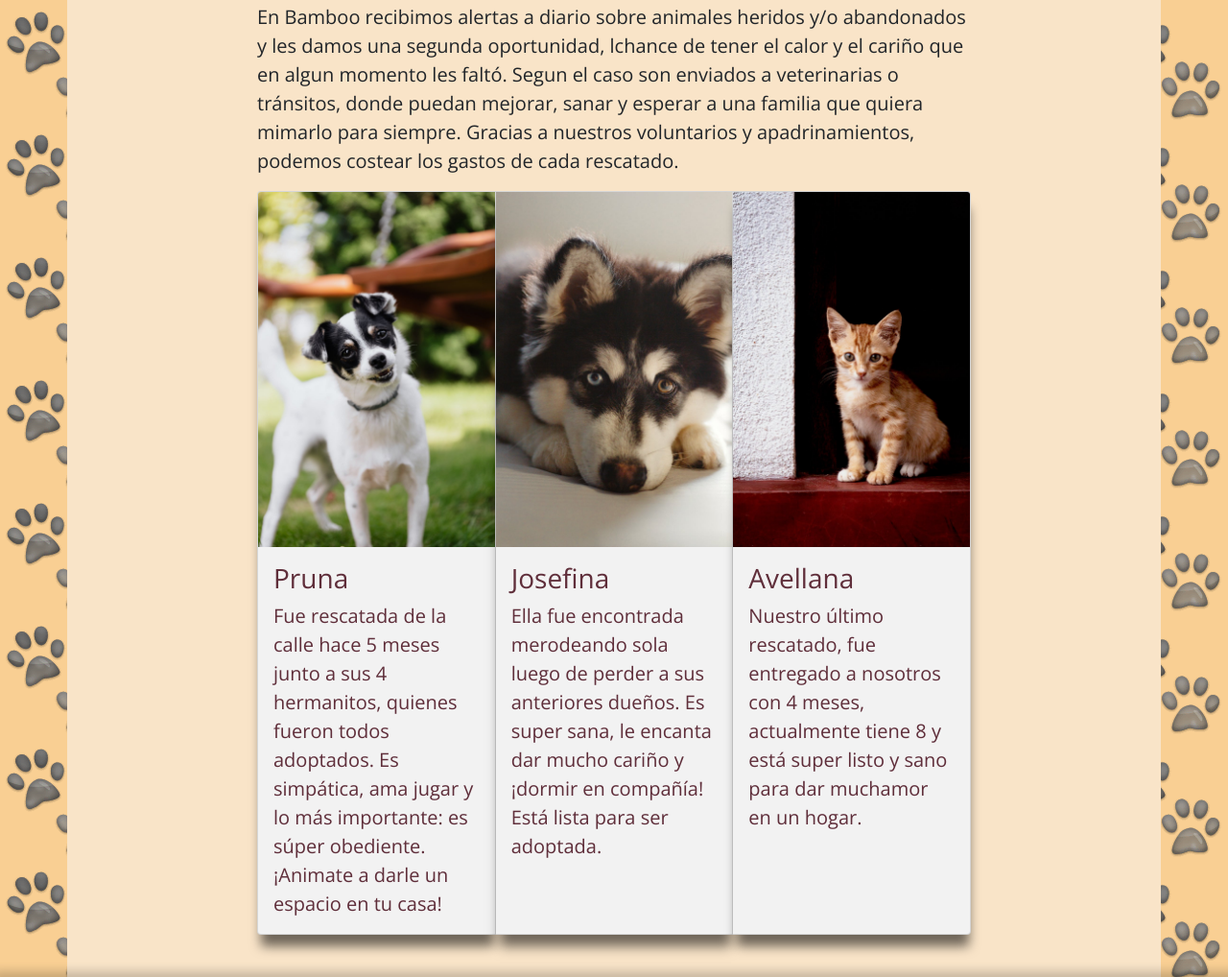
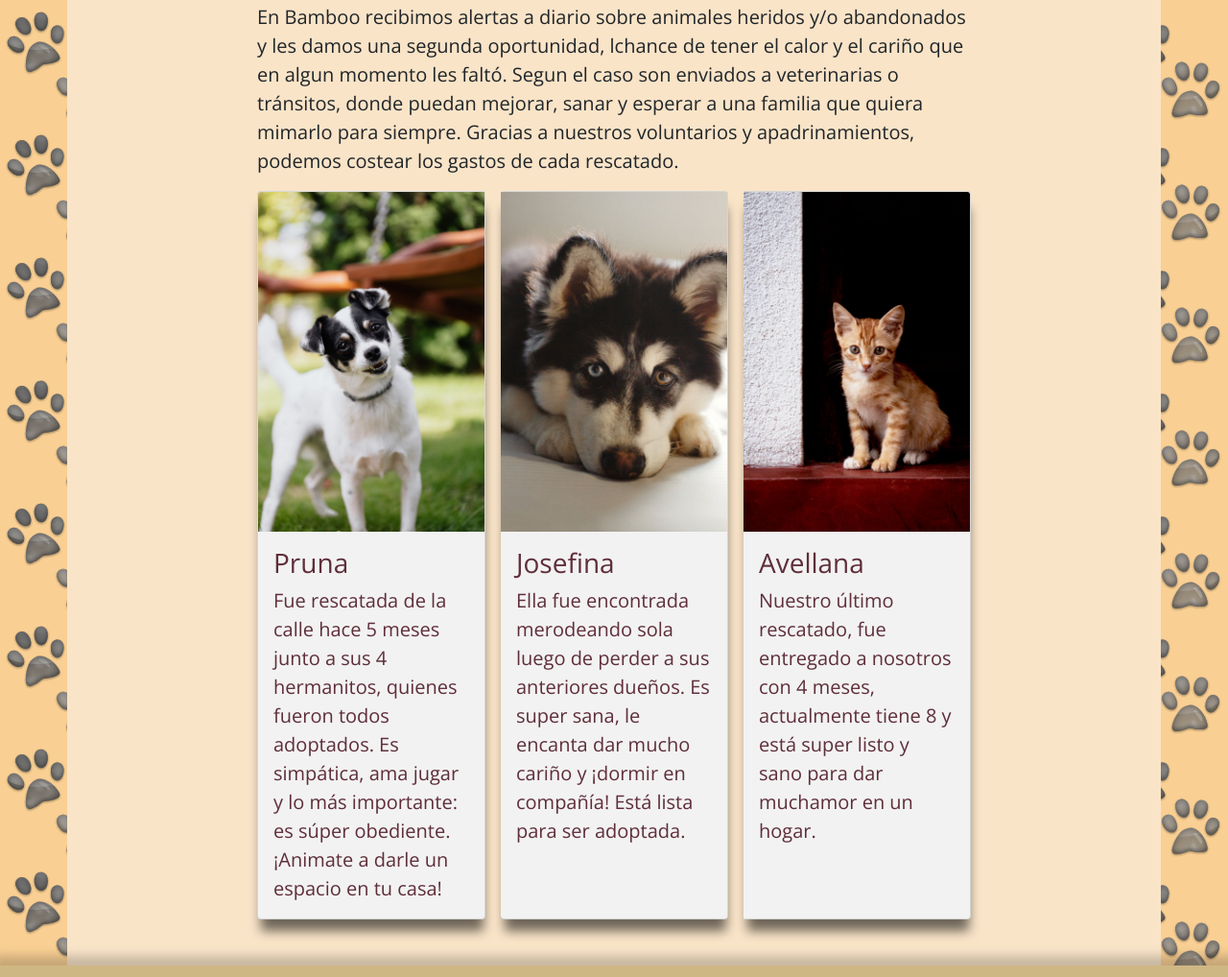
Before and after one commit to Gustyp/Pensionado_canino_Gustavo_Carro, a website: page index.html in a window 1280 px wide. Shown: the part 1532-2550 px from the top of the page at 96% size. Drawn offline with nearby package versions, Linux system fonts and the light colour scheme.

Commit message:
Agregado un margin para separar las cards de la sección rescatados en desktop

```diff
--- a/index.html
+++ b/index.html
@@ -139,7 +139,7 @@
             </div>
             <div class="col-lg-8 d-flex justify-content-center align-items-center pb-5">
                 <div class="card-group">
-                    <div class="card card--shadow" data-aos="fade-right" data-aos-anchor-placement="top-center">
+                    <div class="card card--shadow me-3 rounded" data-aos="fade-right" data-aos-anchor-placement="top-center">
                         <img src="assets/images/imagenRescatado1.jpeg" class="card-img-top" alt="Perro rescatado">
                         <div class="card-body">
                             <h3 class="card-title">Pruna</h3>
@@ -148,7 +148,7 @@
                                 ¡Animate a darle un espacio en tu casa!</p>
                         </div>
                     </div>
-                    <div class="card card--shadow" data-aos="fade-up" data-aos-anchor-placement="top-center">
+                    <div class="card card--shadow me-3 rounded" data-aos="fade-up" data-aos-anchor-placement="top-center">
                         <img src="assets/images/imagenRescatado2.jpeg" class="card-img-top" alt="Perro rescatado">
                         <div class="card-body">
                             <h3 class="card-title">Josefina</h3>
```
Also changed, not shown: 1 other file.
